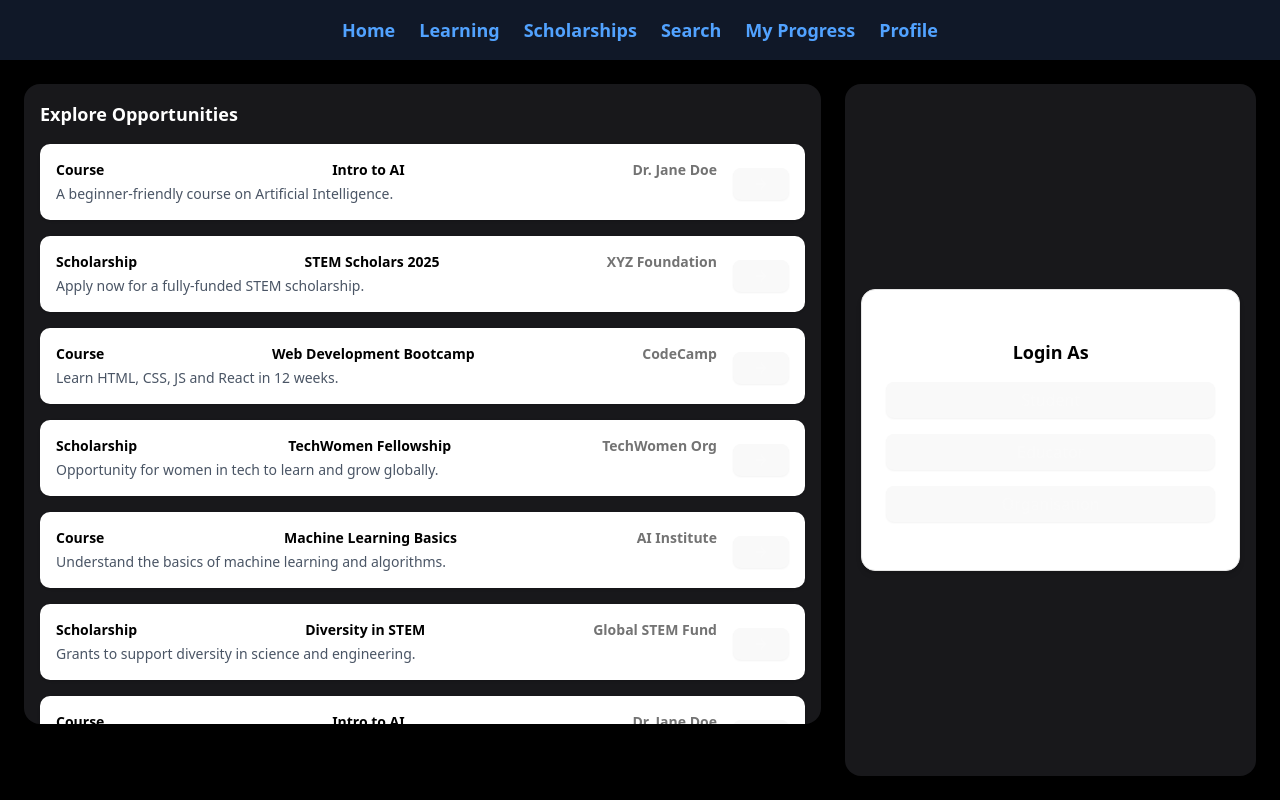
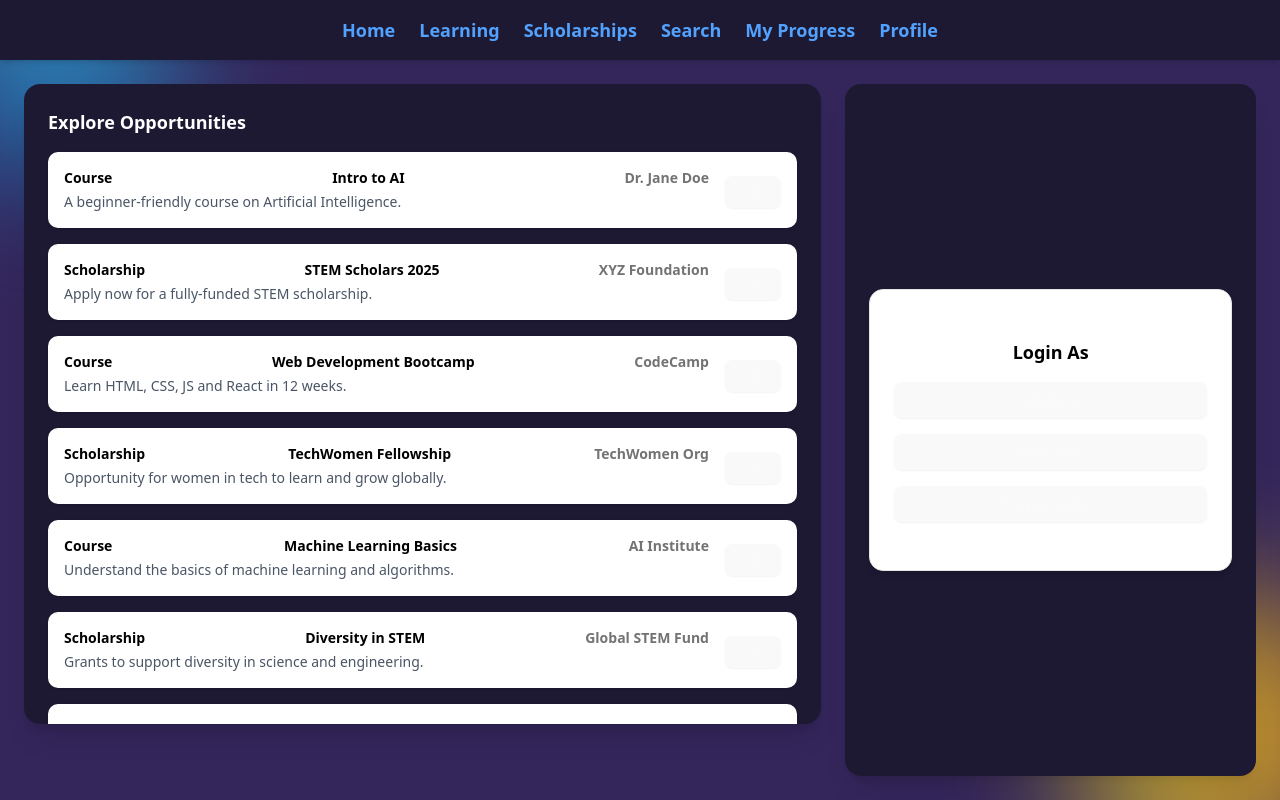
Before and after one commit to AshFire1/Shiksha-Darpan, a React (Vite) app in the folder frontend/: page / in a window 1280 px wide. Built offline with nearby package versions, Linux system fonts and the light colour scheme.

Commit message:
added design to Home Page

```diff
--- a/frontend/src/pages/Home.tsx
+++ b/frontend/src/pages/Home.tsx
@@ -1,11 +1,15 @@
-import {Feed }from "../components/ui/Feed";
-import AuthCard from "..//components/ui/AuthCard";
+import { Feed } from "../components/ui/Feed";
+import AuthCard from "../components/ui/AuthCard";
 
 const Home = () => {
   return (
-    <div className="min-w-screen min-h-screen bg-black text-white flex flex-col">
+    <div className="relative min-h-screen min-w-screen w-full bg-[#34265B] text-white flex flex-col overflow-x-hidden">
+      {/* Background Blobs */}
+      <div className="absolute w-60 h-60 bg-gradient-to-b from-[#3ee4f0] to-[#0b94ef] rounded-full top-[-4rem] left-[-4rem] blur-3xl opacity-60 z-0" />
+      <div className="absolute w-72 h-72 bg-gradient-to-r from-[#fff62f] to-[#ffa204] rounded-full bottom-[-5rem] right-[-5rem] blur-3xl opacity-70 z-0" />
+
       {/* Navbar */}
-      <nav className="w-full bg-gray-900 text-blue-400 py-4 px-6 flex justify-center shadow-md">
+      <nav className="relative z-10 w-full bg-[#1e1933] text-blue-400 py-4 px-6 flex justify-center shadow-md">
         <ul className="flex gap-6 text-lg font-semibold">
           <li className="cursor-pointer hover:text-blue-300">Home</li>
           <li className="cursor-pointer hover:text-blue-300">Learning</li>
@@ -17,15 +21,15 @@ const Home = () => {
       </nav>
 
       {/* Main Content */}
-      <div className="flex flex-1 flex-col md:flex-row p-6 gap-6 max-w-7xl w-full self-center">
+      <div className="relative z-10 flex flex-1 flex-col md:flex-row p-6 gap-6 max-w-7xl w-full self-center">
         {/* Feed */}
-        <div className="flex-1 bg-zinc-900 p-4 rounded-2xl overflow-y-auto max-h-[80vh]">
+        <div className="flex-1 bg-[#1e1933] p-6 rounded-2xl overflow-y-auto max-h-[80vh] shadow-xl">
           <h2 className="text-lg font-bold mb-4">Explore Opportunities</h2>
           <Feed />
         </div>
 
         {/* Auth Card */}
-        <div className="w-full md:w-1/3 bg-zinc-900 p-4 rounded-2xl flex items-center justify-center">
+        <div className="w-full md:w-1/3 bg-[#1e1933] p-6 rounded-2xl flex items-center justify-center shadow-xl">
           <AuthCard />
         </div>
       </div>
```
Also changed, not shown: frontend/src/components/ui/AuthCard.tsx (line endings or trailing spaces).
